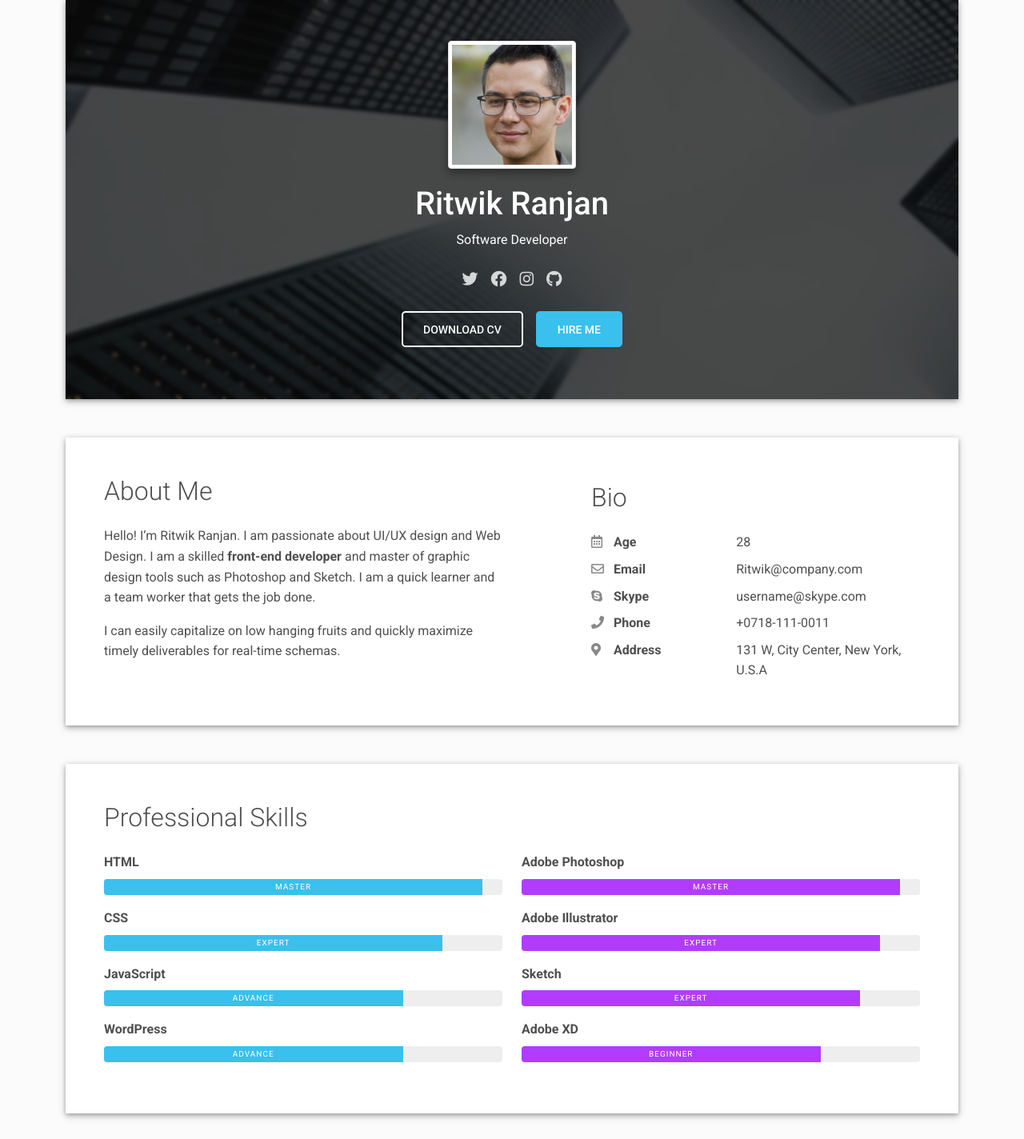
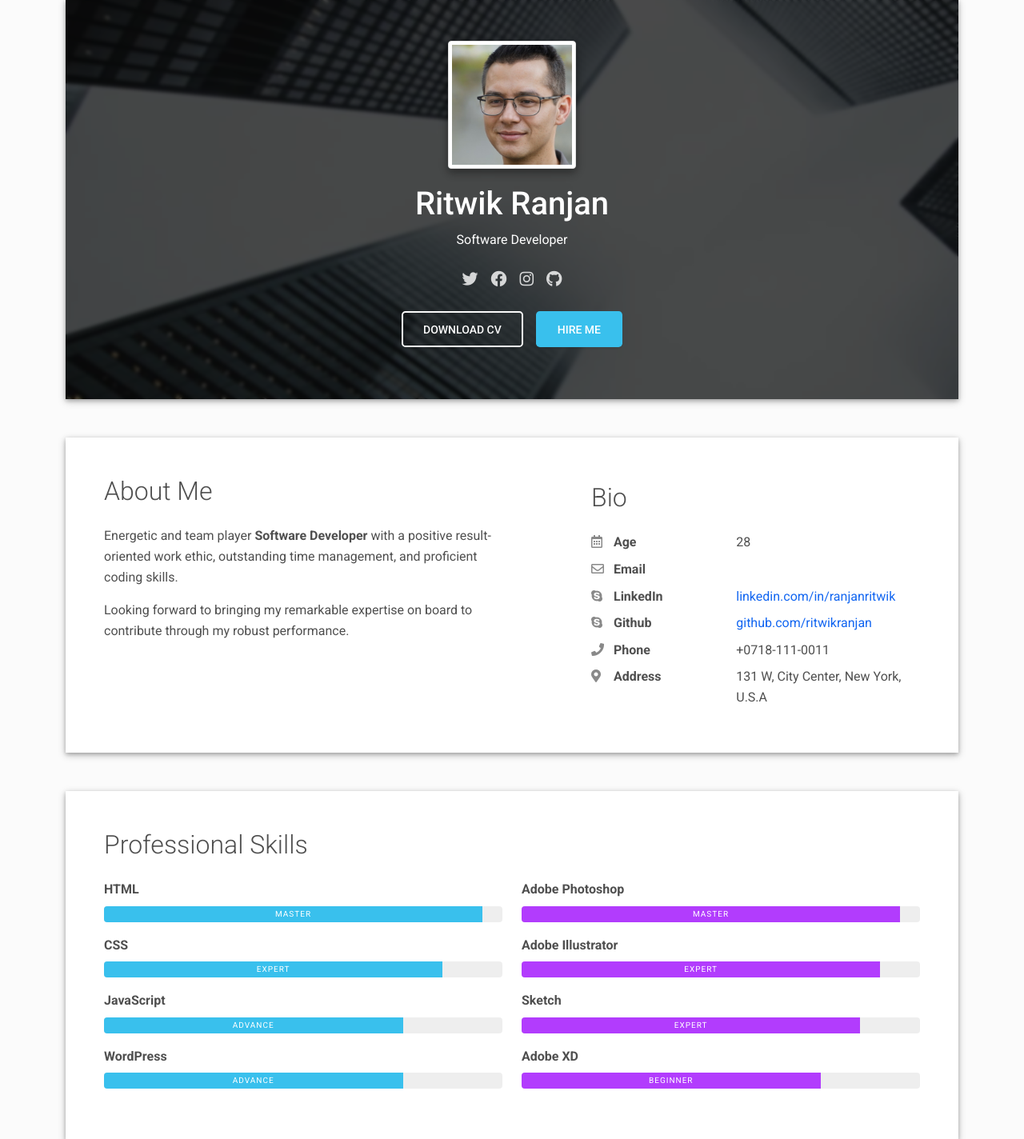
Before and after one commit to ritwikranjan/portfolio_creator, a Django app: page / in a window 1280 px wide. Shown: the part 113-1537 px from the top of the page at 80% size. Run offline with Django 3.2, Linux system fonts and the light colour scheme.

Commit message:
init commit

```diff
--- a/myportfolio/templates/myportfolio/index.html
+++ b/myportfolio/templates/myportfolio/index.html
@@ -2,7 +2,7 @@
 <!DOCTYPE html>
 <html lang="en-US">
   <head>
-      <title>Ritwik Ranjan</title>
+      <title>{{ name }}</title>
     <meta charset="UTF-8">
     <meta http-equiv="X-UA-Compatible" content="IE=edge">
     <meta name="viewport" content="width=device-width, initial-scale=1">
@@ -32,7 +32,7 @@
     <header class="d-print-none">
       <div class="container text-center text-lg-left">
         <div class="pt-4 clearfix">
-          <h1 class="site-title mb-0">Ritwik Ranjan</h1>
+          <h1 class="site-title mb-0">{{ name }}</h1>
           <div class="site-nav">
             <nav role="navigation">
               <ul class="nav justify-content-center">
@@ -67,7 +67,7 @@
             <div class="avatar p-1"><img class="img-thumbnail shadow-2-strong" src="{% static 'myportfolio/images/avatar.jpg' %}" width="160" height="160" alt=""/></div>
             <div class="header-bio mt-3">
               <div data-aos="zoom-in" data-aos-delay="0">
-                <h2 class="h1">Ritwik Ranjan</h2>
+                <h2 class="h1">{{ name }}</h2>
                 <p>Software Developer</p>
               </div>
               <div class="header-social mb-3 d-print-none" data-aos="zoom-in" data-aos-delay="200">
@@ -96,8 +96,8 @@
       <div class="row">
         <div class="col-md-6">
           <h2 class="h2 fw-light mb-4">About Me</h2>
-          <p>Hello! I’m Ritwik Ranjan. I am passionate about UI/UX design and Web Design. I am a skilled <strong>front-end developer</strong> and master of graphic design tools such as Photoshop and Sketch. I am a quick learner and a team worker that gets the job done.</p>
-          <p>I can easily capitalize on low hanging fruits and quickly maximize timely deliverables for real-time schemas.</p>
+            <p>Energetic and team player <b>Software Developer</b> with a positive result-oriented work ethic, outstanding time management, and proficient coding skills.</p>
+            <p>Looking forward to bringing my remarkable expertise on board to contribute through my robust performance.</p>
         </div>
         <div class="col-md-5 offset-lg-1">
           <div class="row mt-2">
@@ -112,13 +112,19 @@
               <div class="pb-2 fw-bolder"><i class="far fa-envelope pe-2 text-muted" style="width:24px;opacity:0.85;"></i> Email</div>
             </div>
             <div class="col-sm-7">
-              <div class="pb-2">Ritwik@company.com</div>
+              <div class="pb-2"><a href="mailto:{{ email }}"></a></div>
             </div>
             <div class="col-sm-5">
-              <div class="pb-2 fw-bolder"><i class="fab fa-skype pe-2 text-muted" style="width:24px;opacity:0.85;"></i> Skype</div>
+              <div class="pb-2 fw-bolder"><i class="fab fa-skype pe-2 text-muted" style="width:24px;opacity:0.85;"></i> LinkedIn</div>
             </div>
             <div class="col-sm-7">
-              <div class="pb-2">username@skype.com</div>
+              <div class="pb-2"><a href="https://{{ linkedin }}">linkedin.com/in/ranjanritwik</a></div>
+            </div>
+              <div class="col-sm-5">
+              <div class="pb-2 fw-bolder"><i class="fab fa-skype pe-2 text-muted" style="width:24px;opacity:0.85;"></i> Github</div>
+            </div>
+            <div class="col-sm-7">
+              <div class="pb-2"><a href="https://{{ github }}">github.com/ritwikranjan</a></div>
             </div>
             <div class="col-sm-5">
               <div class="pb-2 fw-bolder"><i class="fas fa-phone pe-2 text-muted" style="width:24px;opacity:0.85;"></i> Phone</div>
@@ -358,7 +364,7 @@
     <footer class="pt-4 pb-4 text-muted text-center d-print-none">
       <div class="container">
         <div class="my-3">
-          <div class="h4">Ritwik Ranjan</div>
+          <div class="h4">{{ name }}</div>
           <div class="footer-nav">
             <nav role="navigation">
               <ul class="nav justify-content-center">
--- a/myportfolio/views.py
+++ b/myportfolio/views.py
@@ -1,6 +1,18 @@
 from django.shortcuts import render
+from datetime import date
 
 
 # Create your views here.
+def calculate_age(birth_date):
+    today = date.today()
+    age = today.year - birth_date.year - ((today.month, today.day) < (birth_date.month, birth_date.day))
+    return age
+
+
 def home_view(request):
-    return render(request, 'myportfolio/index.html', {})
+    return render(request, 'myportfolio/index.html', {
+        'name': 'Ritwik Ranjan',
+        'age': calculate_age(date(2000, 6, 26)),
+        'email': 'ritwikranjan99@gmail.com',
+
+    })
```
